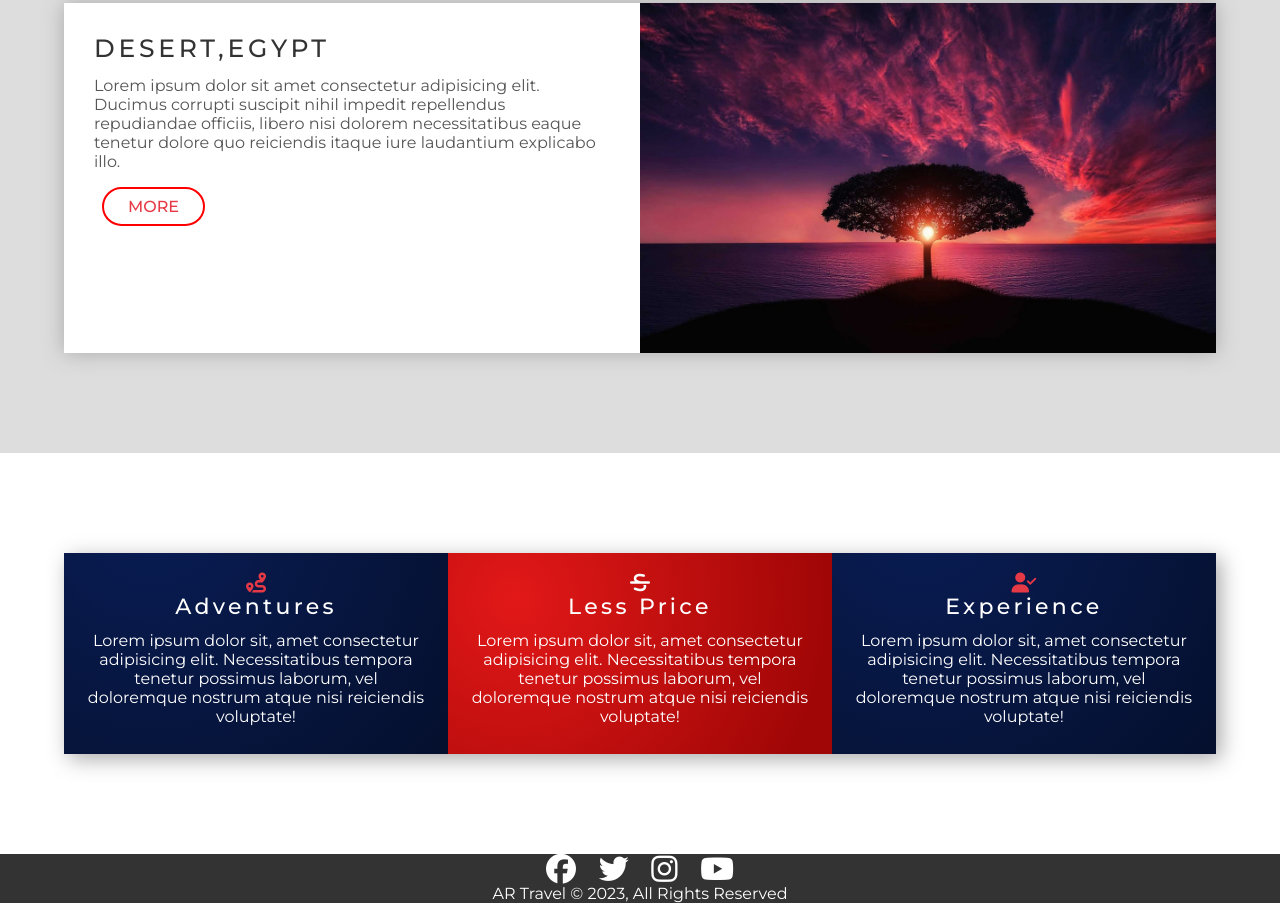
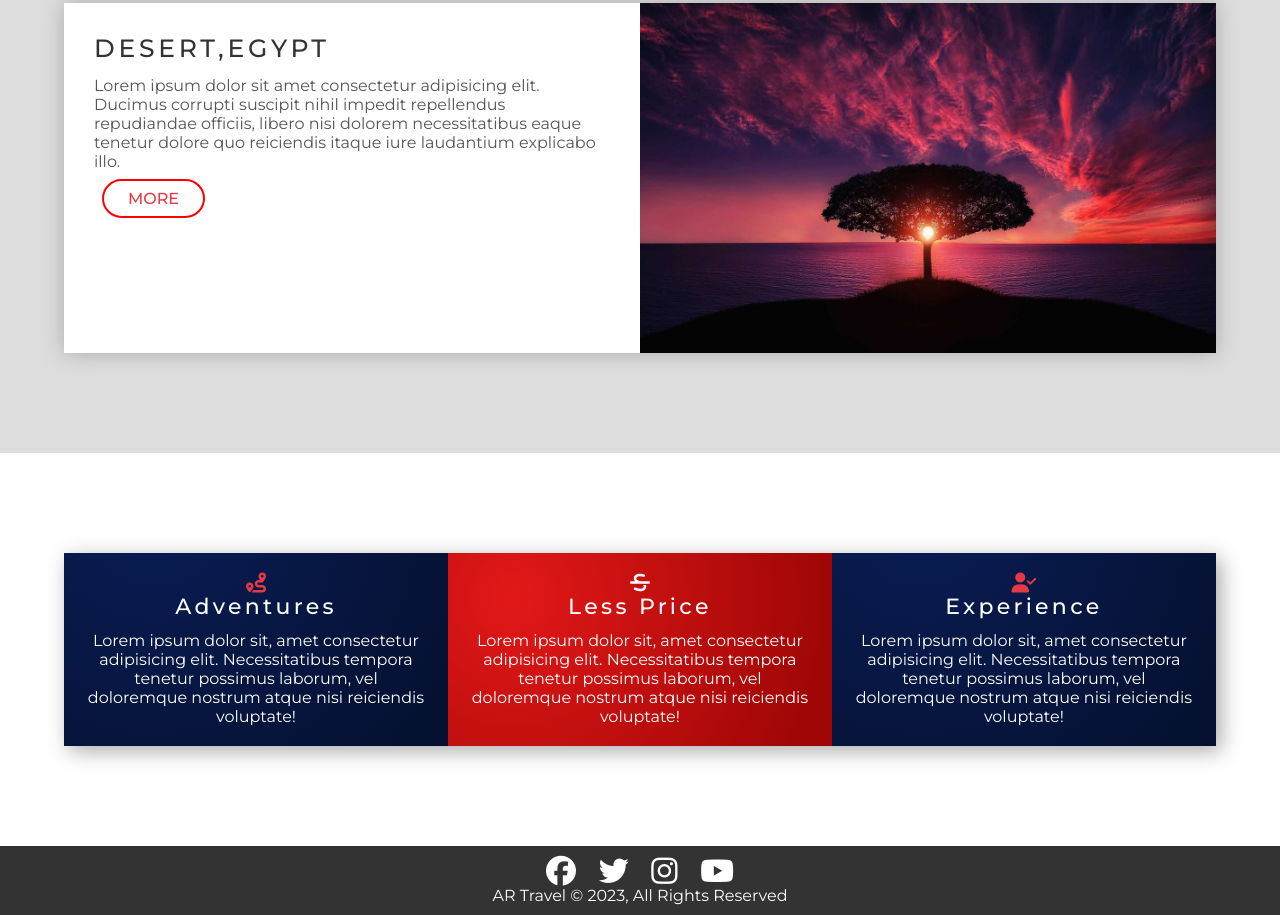
Before and after one commit to AR-RIYAD/Travel-Website, a plain HTML site: page index.html in a window 1280 px wide. Shown: the part 1307-2222 px from the top of the page. Drawn offline with Linux system fonts and the light colour scheme.

Commit message:
Fixed footer
Removed margin-bottom, added padding.

```diff
--- a/css/style.css
+++ b/css/style.css
@@ -19,7 +19,6 @@ a{
 }
 p,li{
     font-size: 1.6rem;
-    margin-bottom: 0.5em;
 }
 h1,h2,h3{
     margin-bottom: 0.5em;
@@ -396,3 +395,7 @@ h1,h2,h3{
 .cnt1{
     padding-top: 1.5rem;
 }
+
+.copyright {
+    padding: 1rem;
+}
--- a/index.html
+++ b/index.html
@@ -72,7 +72,7 @@
             </div>
         </div>
     </section>
-    <footer class="footer" id="foot">
+    <footer class="footer copyright" id="foot">
         <div class="social-media-links">
         <i class="fab fa-facebook fa-3x"></i>
         <i class="fab fa-twitter fa-3x"></i>
```
